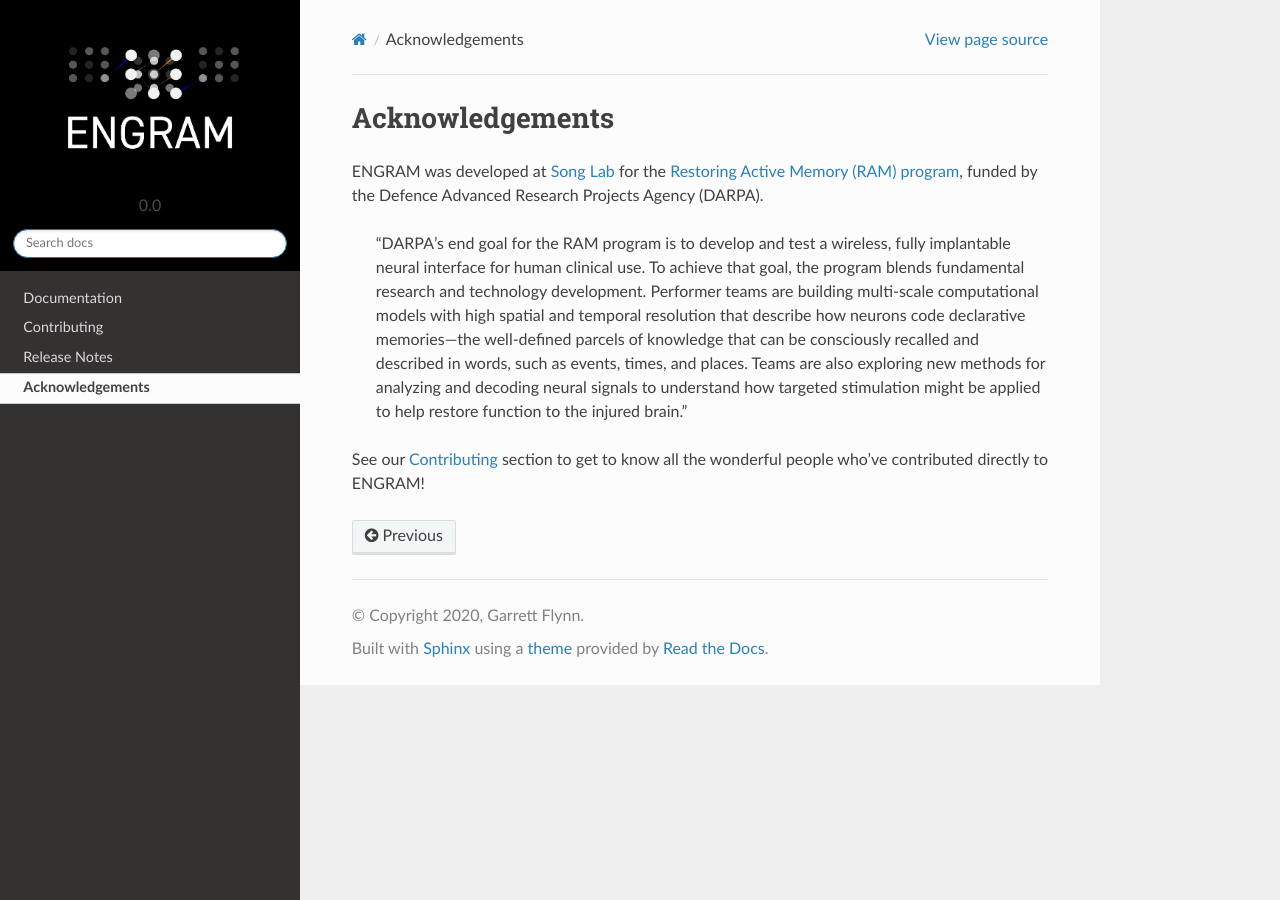
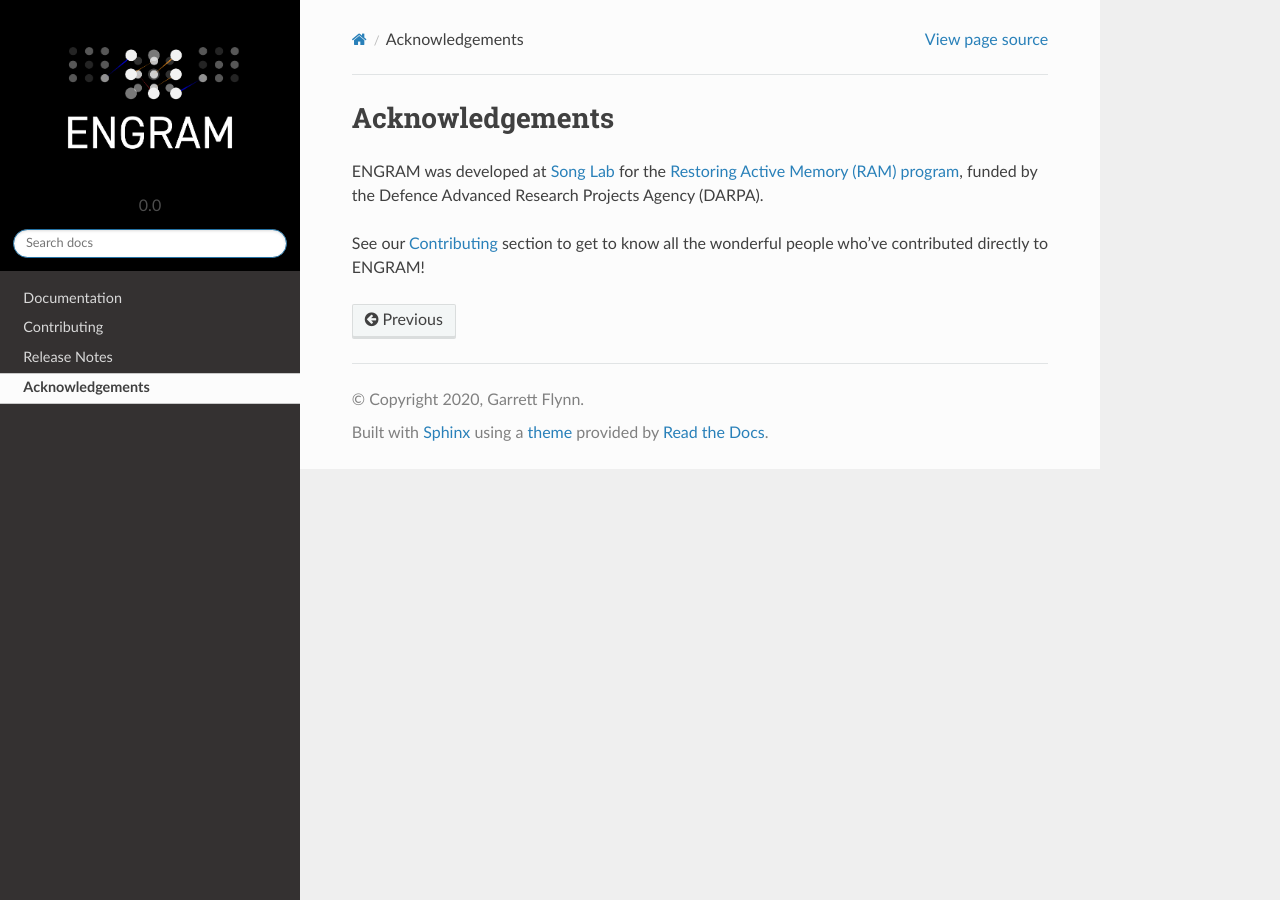
Before and after one commit to garrettmflynn/ENGRAM, a Sphinx documentation site: the page built from docs/source/Acknowledgements.rst, in a window 1280 px wide. Built offline with Sphinx 7.4.7 and the Read the Docs theme 2.0.0, drawn with Linux system fonts in a browser that asks for light colours; pages that are not in the unit, such as notebooks, are missing from menus.

Commit message:
Changed acknowledgments to reflect current state of ENGRAM

```diff
--- a/docs/source/Acknowledgements.rst
+++ b/docs/source/Acknowledgements.rst
@@ -5,17 +5,6 @@ Acknowledgements
 ENGRAM was developed at `Song Lab`_ for the `Restoring Active Memory (RAM) program`_,
 funded by the Defence Advanced Research Projects Agency (DARPA).
 
-    "DARPA’s end goal for the RAM program is to develop and test a wireless,
-    fully implantable neural interface for human clinical use.
-    To achieve that goal, the program blends fundamental research and
-    technology development. Performer teams are building multi-scale computational
-    models with high spatial and temporal resolution that describe how neurons
-    code declarative memories—the well-defined parcels of knowledge that can
-    be consciously recalled and described in words, such as events, times,
-    and places. Teams are also exploring new methods for analyzing and decoding
-    neural signals to understand how targeted stimulation might be applied to
-    help restore function to the injured brain."
-
 See our :ref:`contributing` section to get to
 know all the wonderful people who've contributed directly to ENGRAM!
 
```
Also changed, not shown: docs/source/Contributing.rst (+7 -7 lines).
